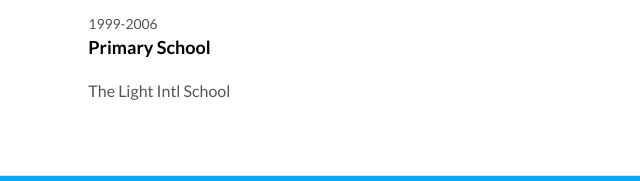
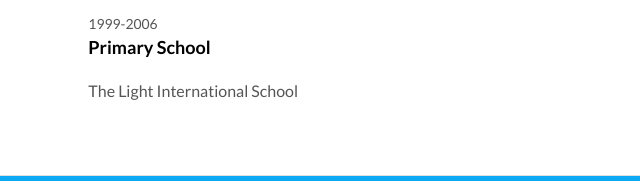
Before and after one commit to asimbyazid/asimbyazid.github.io, a plain HTML site: page index.html in a window 1280 px wide. Shown: the part 2239-2420 px from the top of the page, 392-1032 px from the left. Drawn offline with nearby package versions, Linux system fonts and the light colour scheme.

Commit message:
spelling

```diff
--- a/index.html
+++ b/index.html
@@ -222,7 +222,7 @@
                   <div class="education-experience">
                   <small class="date">1999-2006</small>
                   <h3 class="h5 date-title">Primary School </h3>
-                  <p>The Light Intl School</p>
+                  <p>The Light International School</p>
                 </div>
               </div>
 
```
